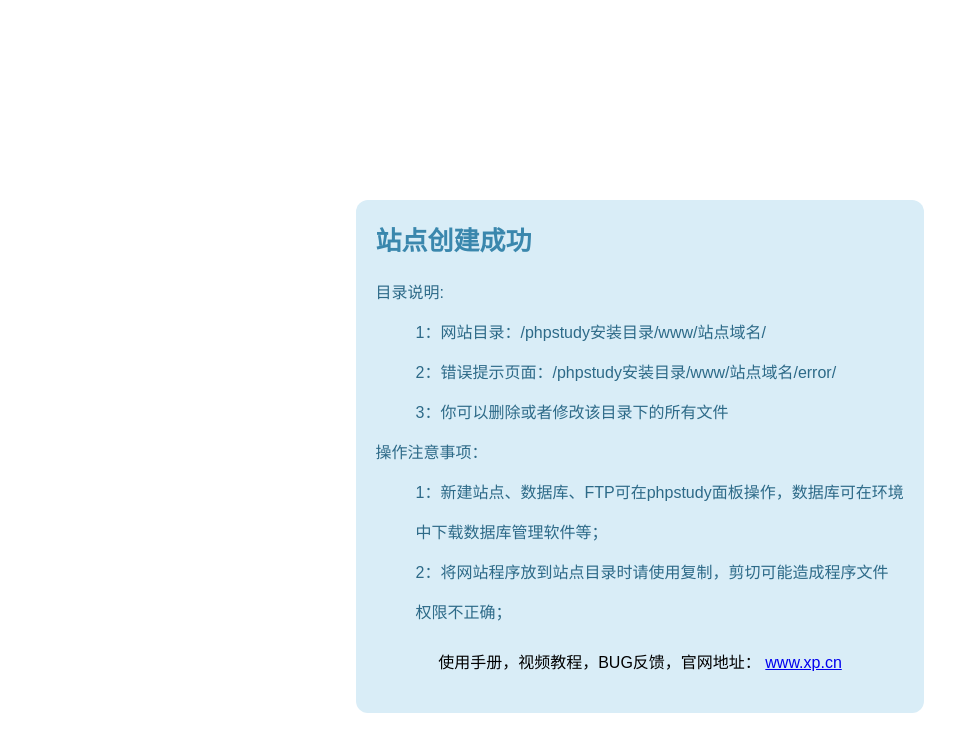
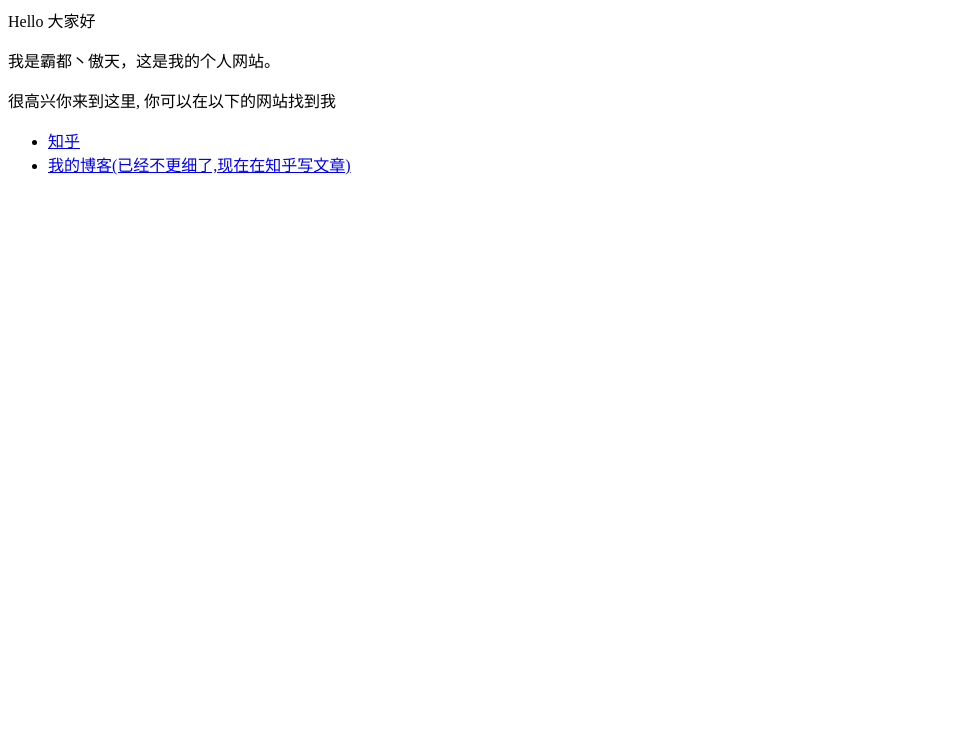
Before and after one commit to tomdjj/scott.github.io, a plain HTML site: page index.html in a window 1280 px wide. Shown: the whole page, without its empty margins (0-979 px from the left). Drawn offline with Linux system fonts and the light colour scheme.

Commit message:
Update index.html

```diff
--- a/index.html
+++ b/index.html
@@ -1,67 +1,8 @@
-<!DOCTYPE html>
-<html lang="zh-CN">
-<head>
-  <meta charset="utf-8">
-  <title>站点创建成功-phpstudy for windows</title>
-  <meta name="keywords" content="">
-  <meta name="description" content="">
-  <meta name="renderer" content="webkit">
-  <meta http-equiv="X-UA-Compatible" content="IE=edge,chrome=1">
-  <meta name="viewport" content="width=device-width, initial-scale=1, maximum-scale=1">
-  <meta name="apple-mobile-web-app-status-bar-style" content="black">
-  <meta name="apple-mobile-web-app-capable" content="yes">
-  <meta name="format-detection" content="telephone=no">
-  <meta HTTP-EQUIV="pragma" CONTENT="no-cache">
-  <meta HTTP-EQUIV="Cache-Control" CONTENT="no-store, must-revalidate">
-  <meta HTTP-EQUIV="expires" CONTENT="Wed, 26 Feb 1997 08:21:57 GMT">
-  <meta HTTP-EQUIV="expires" CONTENT="0">
-  <style>
-    body{
-      font: 16px arial,'Microsoft Yahei','Hiragino Sans GB',sans-serif;
-    }
-    h1{
-      margin: 0;
-      color:#3a87ad;
-      font-size: 26px;
-    }
-    .content{
-      width: 45%;
-      margin: 0 auto;
+<p>Hello 大家好</p>
+<p>我是霸都丶傲天，这是我的个人网站。 </p>
+<p>很高兴你来到这里, 你可以在以下的网站找到我</p>
 
-    }
-    .content >div{
-      margin-top: 200px;
-      padding: 20px;
-      background: #d9edf7;
-      border-radius: 12px;
-    }
-    .content dl{
-      color: #2d6a88;
-      line-height: 40px;
-    }
-    .content div div {
-      padding-bottom: 20px;
-      text-align:center;
-    }
-  </style>
-</head>
-<body>
-  <div class="content">
-      <div>
-           <h1>站点创建成功</h1>
-        <dl>
-          <dt>目录说明:</dt>
-          <dd>1：网站目录：/phpstudy安装目录/www/站点域名/</dd>
-          <dd>2：错误提示页面：/phpstudy安装目录/www/站点域名/error/</dd>
-          <dd>3：你可以删除或者修改该目录下的所有文件</dd>
-          <dt>操作注意事项：</dt>
-          <dd>1：新建站点、数据库、FTP可在phpstudy面板操作，数据库可在环境中下载数据库管理软件等；</dd>
-          <dd>2：将网站程序放到站点目录时请使用复制，剪切可能造成程序文件权限不正确；</dd>
-
-        </dl>
-        <div>使用手册，视频教程，BUG反馈，官网地址： <a href="https://www.xp.cn"  target="_blank">www.xp.cn</a> </div>
-
-      </div>
-    </div>
-</body>
-</html>
+<ul>
+  <li> <a href="https://www.zhihu.com/people/AJLoveChina">知乎</a> </li>
+  <li> <a href="http://hejie.nigeerhuo.com">我的博客(已经不更细了,现在在知乎写文章)</a> </li>
+</ul>
```
